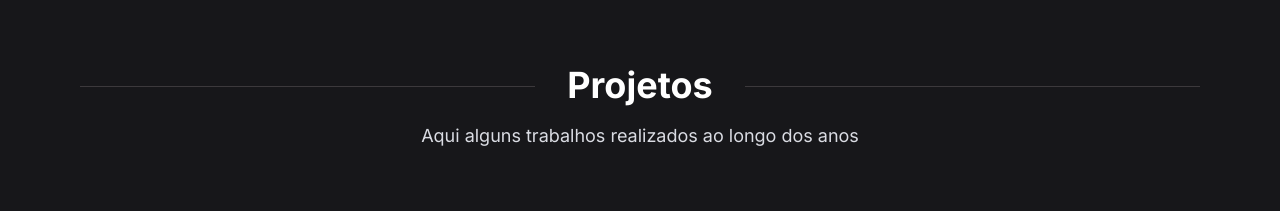
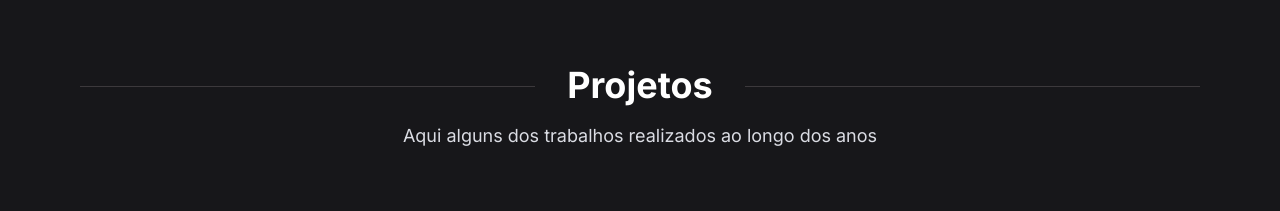
Before and after one commit to lucianotres/myself-site, a Next.js app: page / in a window 1280 px wide. Shown: the part 1140-1351 px from the top of the page. Built offline with nearby package versions, Linux system fonts and the light colour scheme.

Commit message:
FIX missing property

```diff
--- a/app/page.tsx
+++ b/app/page.tsx
@@ -11,7 +11,7 @@ const AboutPage = () => {
       <Hero />
       <TitleArea
         title={"Projetos"}
-        text={"Aqui alguns trabalhos realizados ao longo dos anos"}
+        text={"Aqui alguns dos trabalhos realizados ao longo dos anos"}
       />
       {dataAbout.map((item, index) => (
         <React.Fragment key={index}>
--- a/public/data.ts
+++ b/public/data.ts
@@ -24,6 +24,7 @@ export const dataAbout = [
     paragraph: "Com avanço das operações da empresa de internet, houve a necessidade de migrar o sistema para web. Isso se dava, pois, a operação estava distribuída e precisava de um acesso rápido e dinâmico, sem a dependência do sistema operacional Windows. Para cumprir esta missão foi escolhido a plataforma .NET e assim implementando boa parte do sistema em HTML5 / CSS3 com recursos como Blazor (WASM) e Javascript para integrações como o Google Maps.",
     arraySkills: ["HTML 5", "CSS 3", "C#", "Blazor", "Razor", "Javascript", "ASP.net"],
     image: "/images/isp-tela1.png",
+    link: "",
     sizeImg: {
       width: 1230,
       height: 916
@@ -39,10 +40,11 @@ export const dataAbout = [
     }
   },
   {
-    title: "Microsserviços e Docker ",
+    title: "Microsserviços e Docker",
     paragraph: "O sistema ERP migrado para Web estava ficando maior, demandando novas funcionalidades. Muitas destas funcionalidades não eram apenas visuais, mas sim funcionais executadas em segundo plano. Para melhor atender estas necessidades, optei por migrar o sistema para containers Docker, separando-o em módulos e aplicando padrões de microsserviços.",
     arraySkills: ["Docker", "Linux", "Microservices", "API", "NET Core"],
     image: "/images/docker1.png",
+    link: "",
     sizeImg: {
       width: 930,
       height: 669
```
